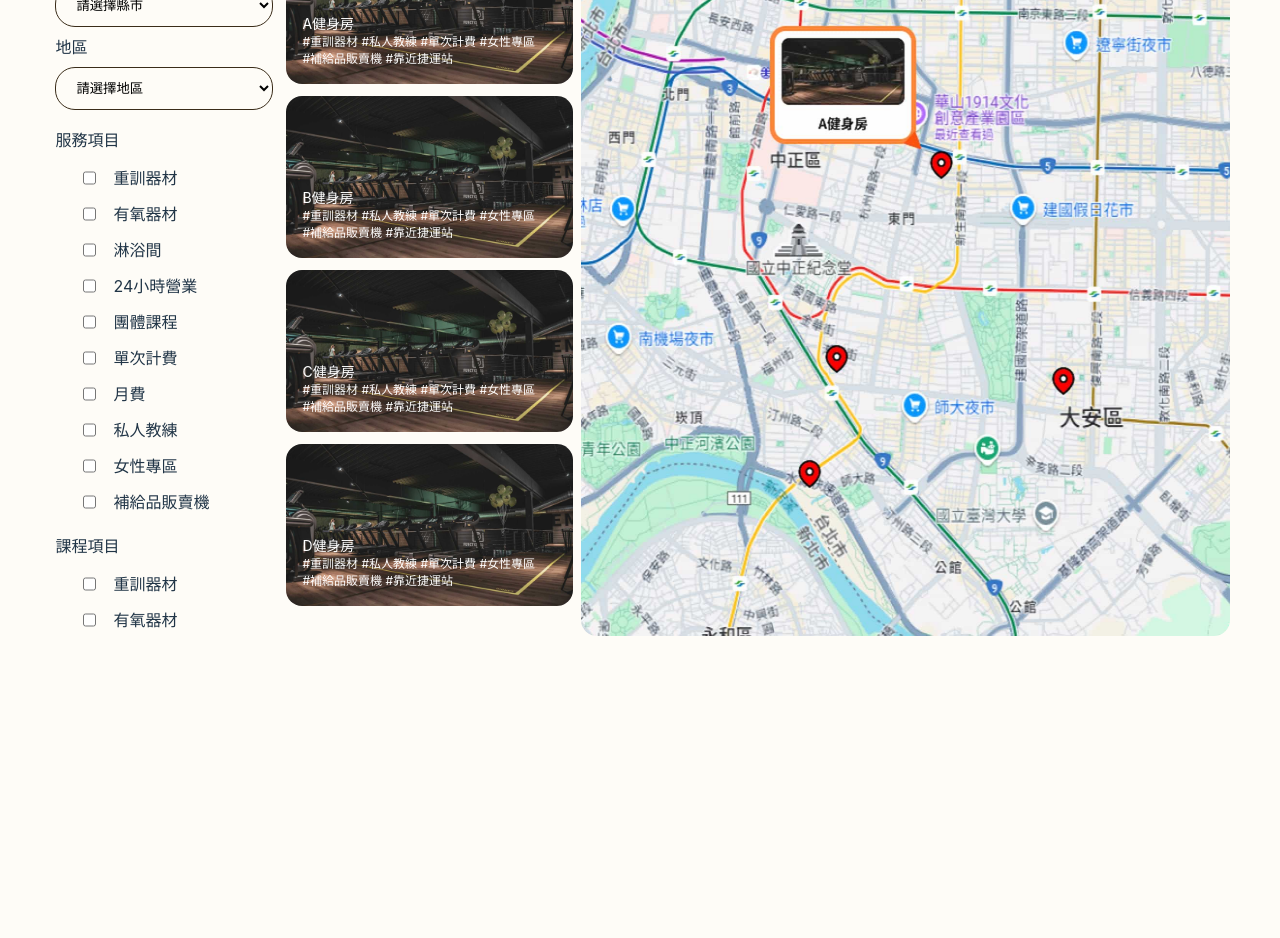
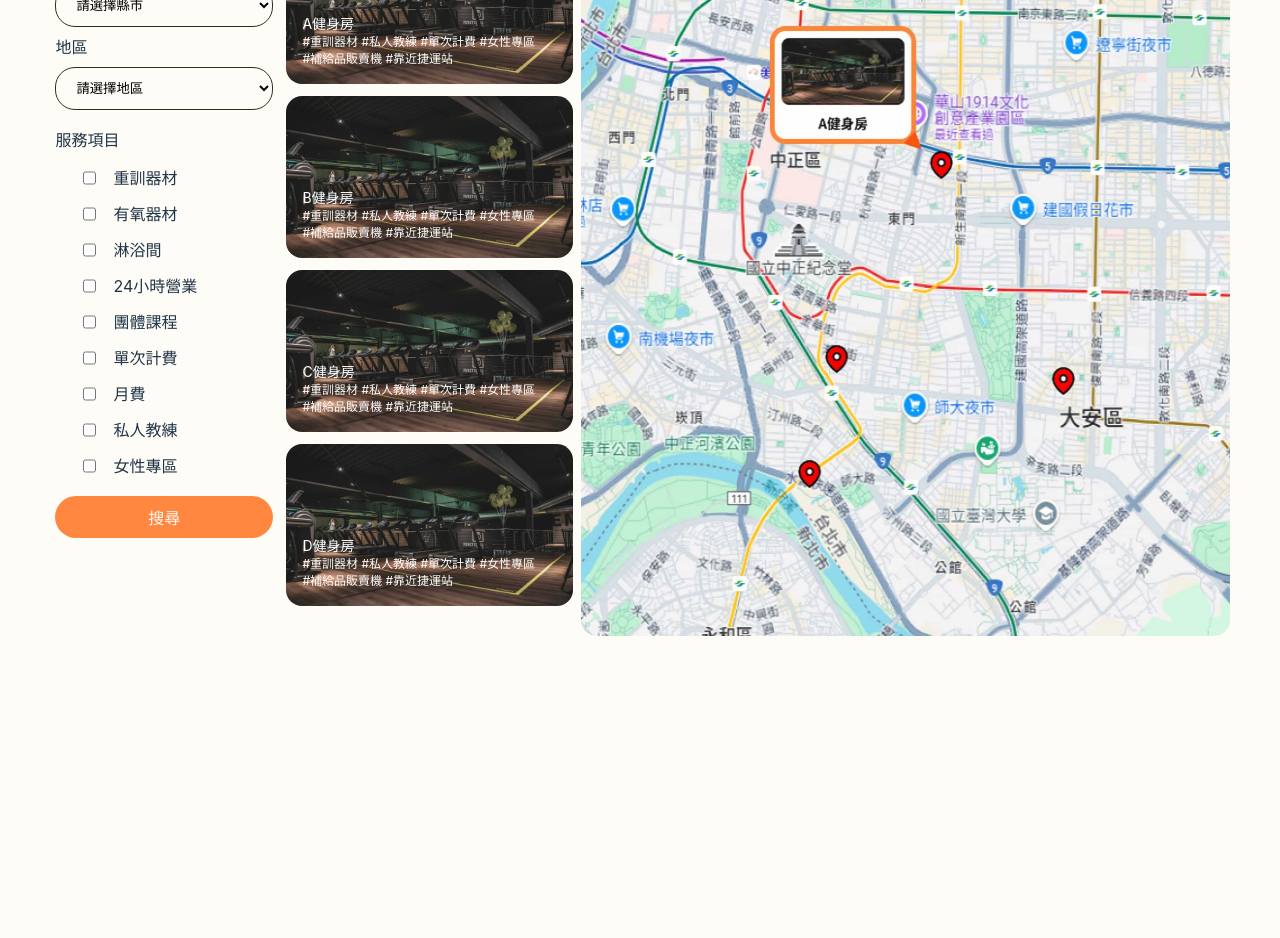
Before and after one commit to jodi0813/fitnaviTeam, a React (Vite) app: page /centerMap in a window 1280 px wide. Shown: the part 340-1278 px from the top of the page. Built offline with nearby package versions, Linux system fonts and the light colour scheme; a web font is replaced by a local one.

Commit message:
調整地圖

```diff
--- a/src/fitnavi/Center/CenterMap.jsx
+++ b/src/fitnavi/Center/CenterMap.jsx
@@ -85,10 +85,7 @@ function CenterMap() {
                     <input type="checkbox" name="order" id="order11" />
                     <label htmlFor="order11">靠近捷運站(200m)</label>
                   </div>
-
                 </fieldset>
-              </div>
-              <div className="centerTitleItem">
                   <legend>課程項目</legend>
                   <fieldset className="centerItem">
                     <div className="checkboxItem">
@@ -100,6 +97,7 @@ function CenterMap() {
                       <label htmlFor="order13">有氧器材</label>
                     </div>
                   </fieldset>
+
               </div>
               <button className="centermapSearch">搜尋</button>
             </form>
@@ -143,7 +141,7 @@ function CenterMap() {
             </div>
           </div>
           <div className="mapPhotos">
-            <img src="/images/mapicon.jpg" alt="" className="centerMapPhoto"/>
+            <img src="/images/mapicon.jpg" alt="" className="centerMapPhoto" />
           </div>
         </div>
       </div>
--- a/src/fitnavi/Center/CenterMap.scss
+++ b/src/fitnavi/Center/CenterMap.scss
@@ -74,7 +74,8 @@
     .mapSearchLeft {
         display: flex;
         width: 20%;
-        justify-content:center;
+        justify-content: center;
+
         #center-search-form {
             display: flex;
             flex-direction: column;
@@ -97,7 +98,8 @@
                 flex-direction: column;
                 align-items: flex-start;
                 gap: 8px;
-                input{
+
+                input {
                     width: 100%;
                 }
 
@@ -107,20 +109,19 @@
                 display: flex;
                 flex-direction: column;
                 gap: 14px;
+                overflow: auto; //卷軸
+                height: 350px;
 
                 .centerItem {
                     display: flex;
                     flex-direction: column;
                     gap: 12px;
                     padding: 0px 24px;
-                    height: 350px;
-                    overflow: auto; //卷軸
 
                     legend {
                         font-family: Alata;
                         font-size: 14px;
                     }
-
                     .checkboxItem {
                         display: flex;
                         gap: 14px;
@@ -142,7 +143,7 @@
     .centerResultPhoto {
         display: flex;
         flex-direction: column;
-        align-items:center;
+        align-items: center;
         width: 25%;
         gap: 12px;
 
@@ -189,7 +190,7 @@
 
     .centerMapPhoto {
         border-radius: 16px;
-              height: 766px;
+        height: 766px;
     }
 
 
```
Lines whose indentation alone changed are shown as unchanged.
